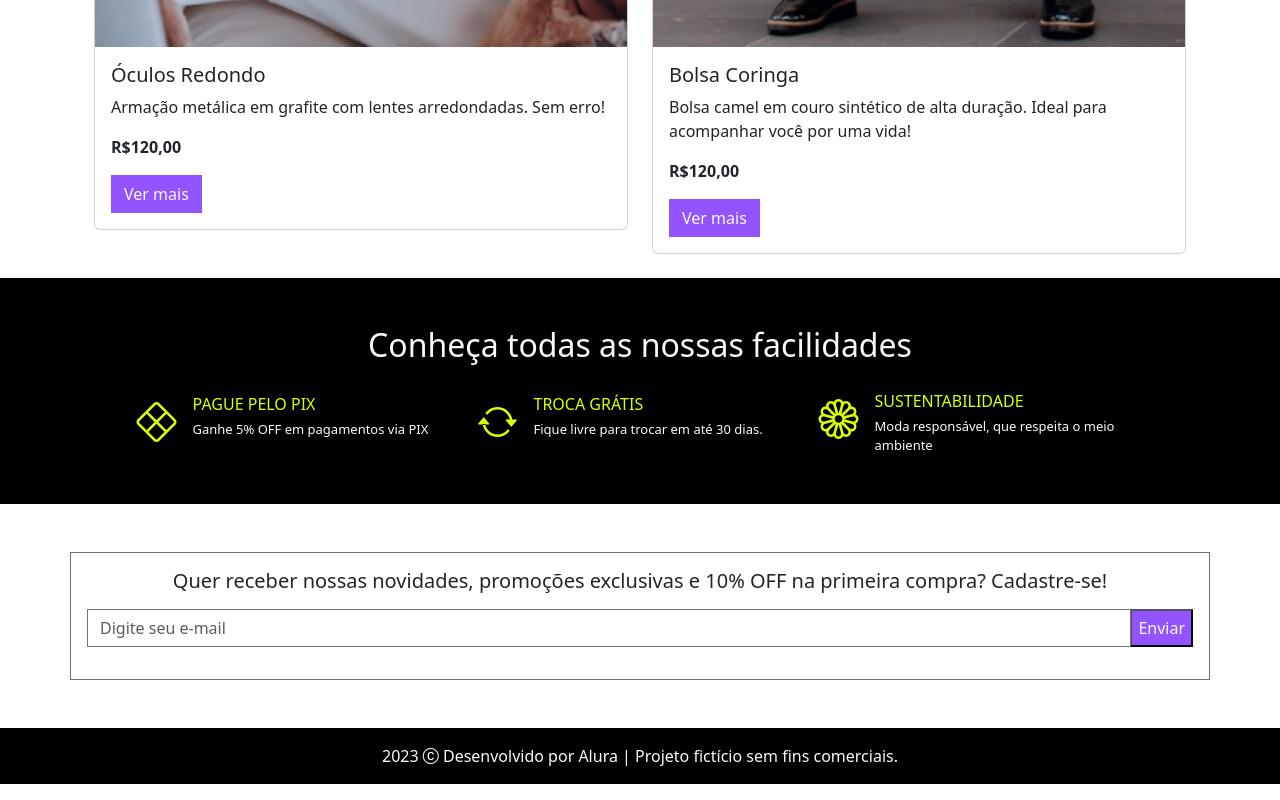
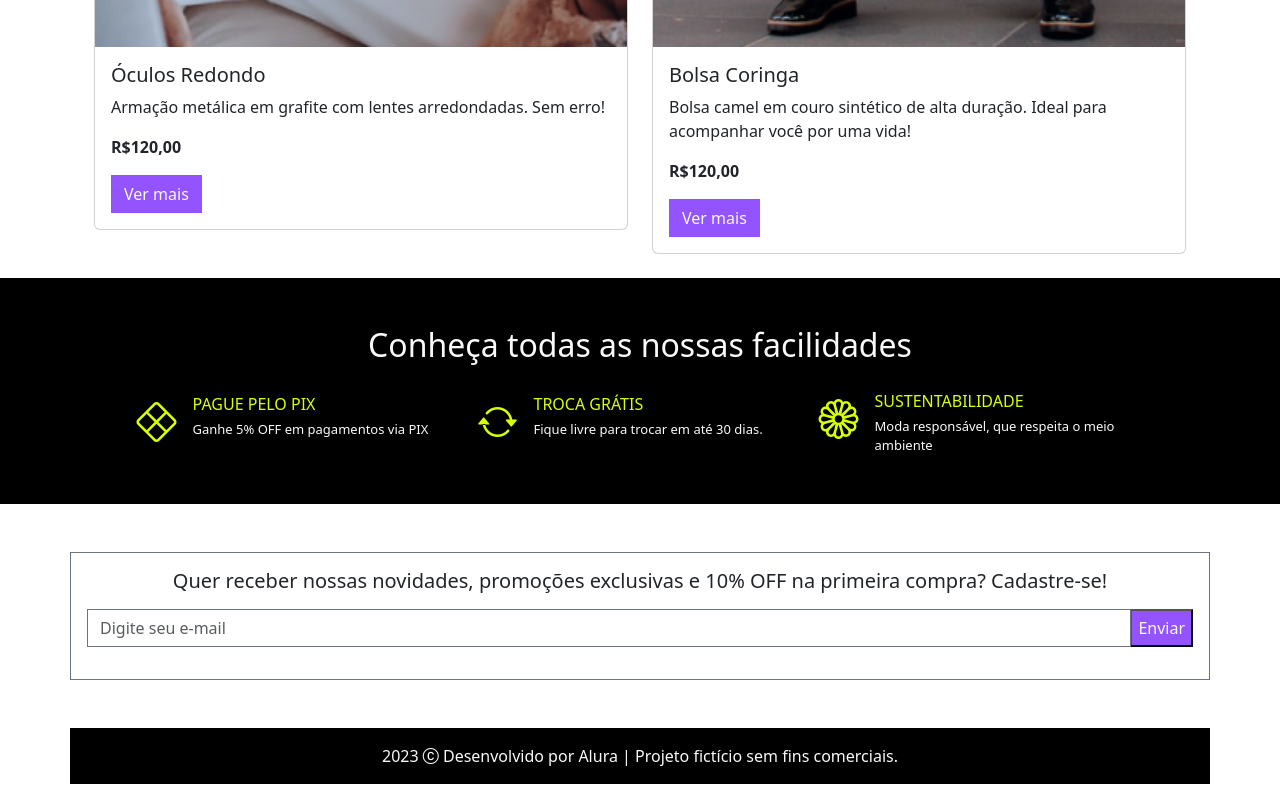
Before and after one commit to ramonoliveira1/Meteora, a plain HTML site: page index.html in a window 1280 px wide. Shown: the part 3859-4659 px from the top of the page. Drawn offline with nearby package versions, Linux system fonts and the light colour scheme.

Commit message:
att form footer

```diff
--- a/index.html
+++ b/index.html
@@ -299,7 +299,7 @@
         </div>
     </form>
 
-    <footer class="text-center bg-black text-light">
+    <footer class="container text-center bg-black text-light">
         <p class="py-3">2023 <i class="bi bi-c-circle"></i> Desenvolvido por Alura | Projeto fictício sem fins
             comerciais.</p>
     </footer>
```
